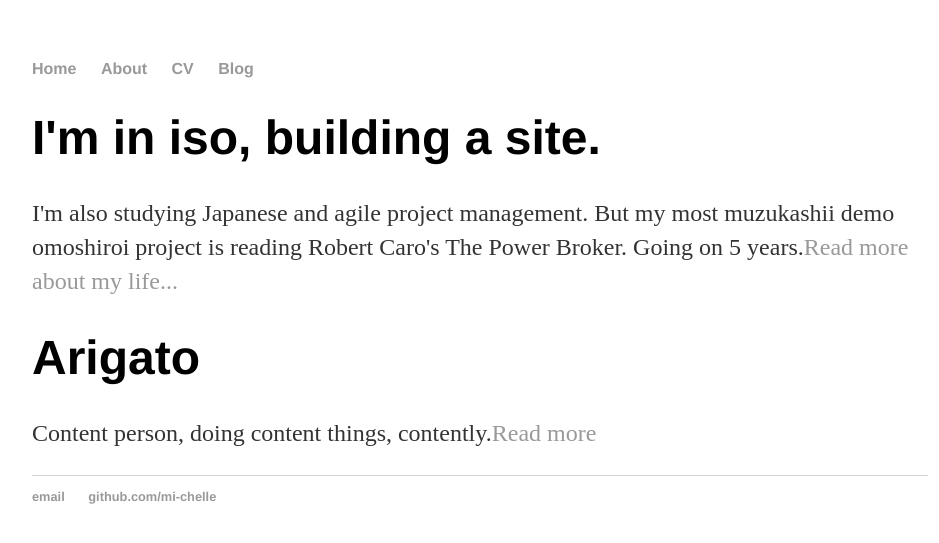
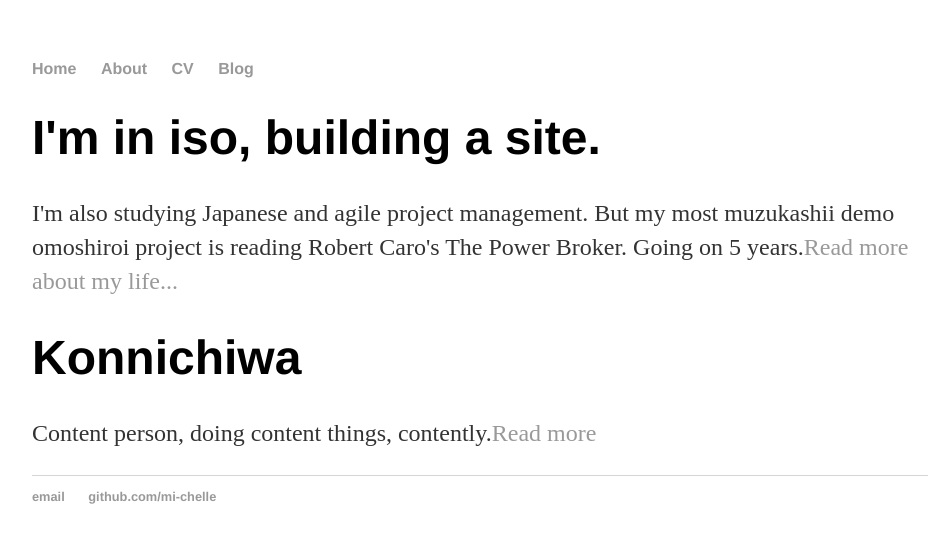
Before and after one commit to mi-chelle/akauntabiritii, a Jekyll site: the page built from Index.html, in a window 1280 px wide. Shown: the top 543 px of the page, without its empty margins (160-1099 px from the left). Built offline with Jekyll 4.4.1, drawn with Linux system fonts in a browser that asks for light colours.

Commit message:
Update default.html

```diff
--- a/_layouts/default.html
+++ b/_layouts/default.html
@@ -20,7 +20,7 @@
 
 		</div>
     		<div class="blurb">
-        		<h1>Arigato</h1>
+        		<h1>Konnichiwa</h1>
 				<p>Content person, doing content things, contently.<a href="/about">Read more</a></p>
     		</div>
 
```
